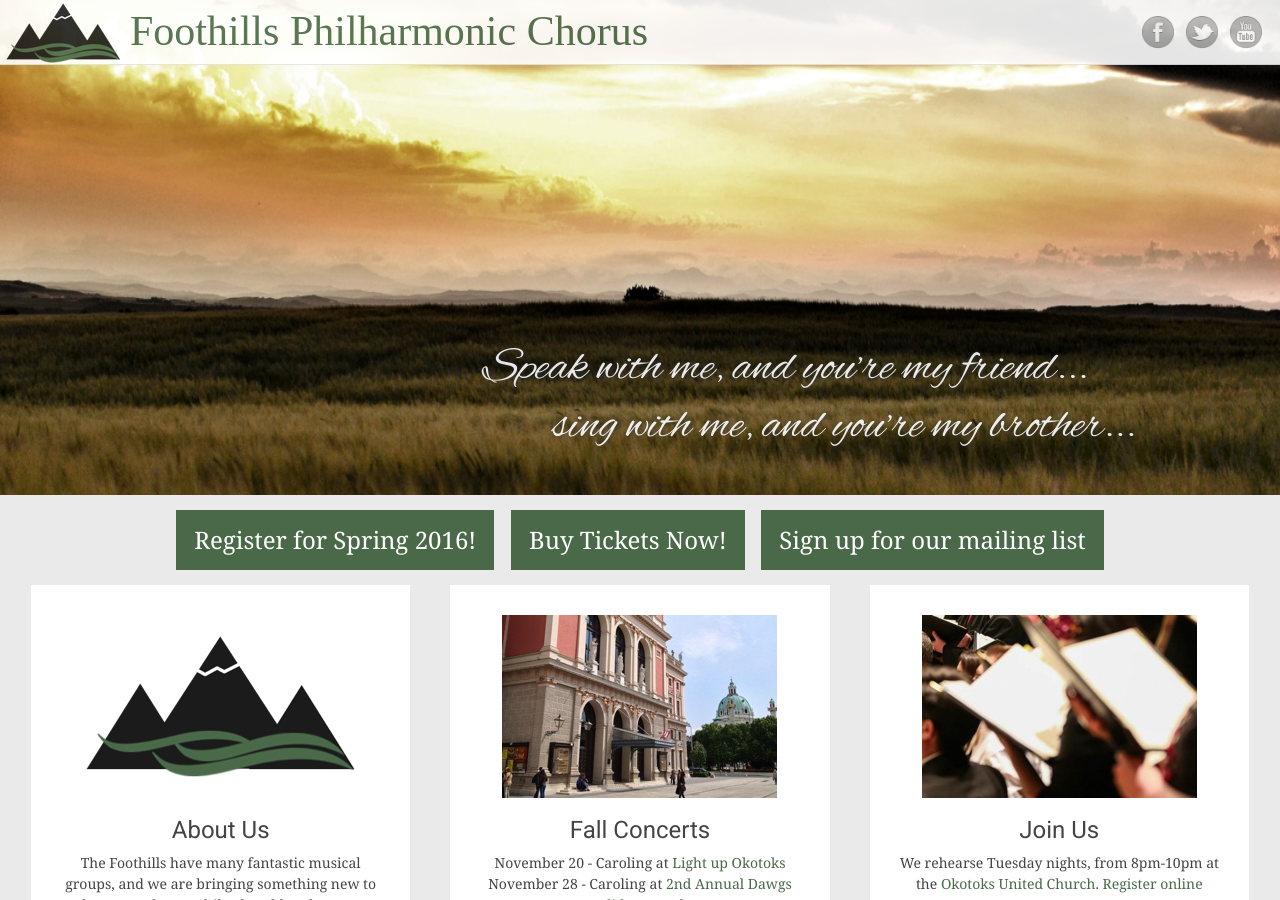
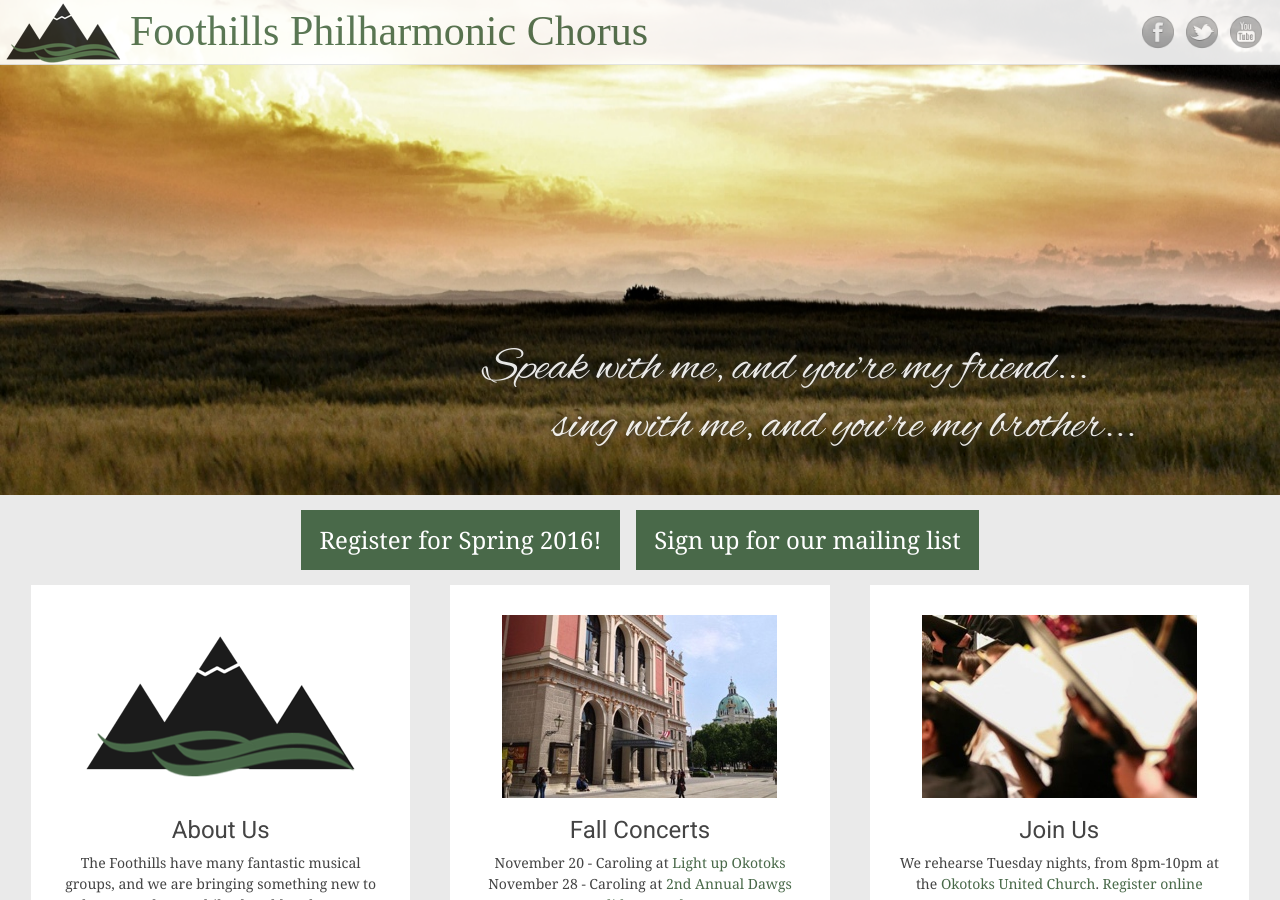
Before and after one commit to percyhanna/fps, a Jekyll site: the page built from index.html, in a window 1280 px wide and 900 px high. Built offline with Jekyll 4.4.1, drawn with Linux system fonts in a browser that asks for light colours; some web fonts are replaced; Markdown is read by kramdown in place of the engine named in the settings.

Commit message:
Remove link to buy tickets

```diff
--- a/_layouts/default.html
+++ b/_layouts/default.html
@@ -38,8 +38,6 @@
       <p style="text-align: center;">
         <a href="https://www.surveymonkey.com/r/MZH2KHG" target="_blank" style="margin-top: 26px; font-size: 18px;background-color: #496949;color: #fff;padding: 0.5em 0.75em;margin: 0 auto;display: inline-block; font-size: 24px;">Register for Spring 2016!</a>
 
-        <a href="http://www.brownpapertickets.com/event/2465327" target="_blank" style="margin-top: 26px; font-size: 18px;background-color: #496949;color: #fff;padding: 0.5em 0.75em;margin: 0 auto;display: inline-block; font-size: 24px;">Buy Tickets Now!</a>
-
         <a href="http://eepurl.com/bzn_Jf" target="_blank" style="margin-top: 26px; font-size: 18px;background-color: #496949;color: #fff;padding: 0.5em 0.75em;margin: 0 auto;display: inline-block; font-size: 24px;">Sign up for our mailing list</a>
       </p>
       {{ content }}
```
